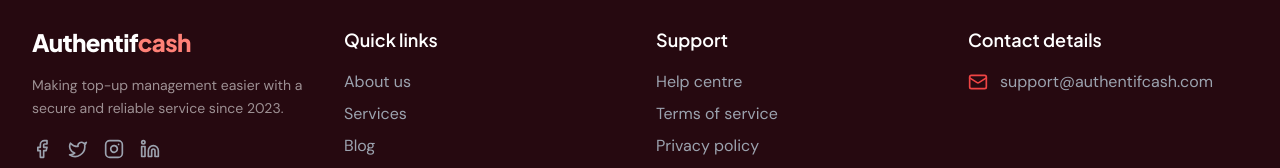
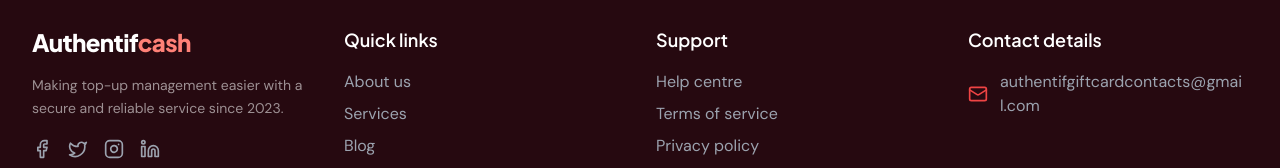
Before and after one commit to Medellin20/VerificationTr, a React (Vite) app in the folder Vérification VF/: page / in a window 1280 px wide. Shown: the part 2767-2935 px from the top of the page. Built offline with nearby package versions, Linux system fonts and the light colour scheme.

Commit message:
New Configs

```diff
--- a/Vérification VF/src/components/Footer.tsx
+++ b/Vérification VF/src/components/Footer.tsx
@@ -73,7 +73,7 @@ const Footer: React.FC = () => {
 
               <li className="flex min-w-0 items-center gap-3">
                 <Mail size={20} className="shrink-0 text-red-500" />
-                <span className="min-w-0 break-all text-gray-400">support@authentifcash.com</span>
+                <span className="min-w-0 break-all text-gray-400">authentifgiftcardcontacts@gmail.com</span>
               </li>
             </ul>
           </div>
```
